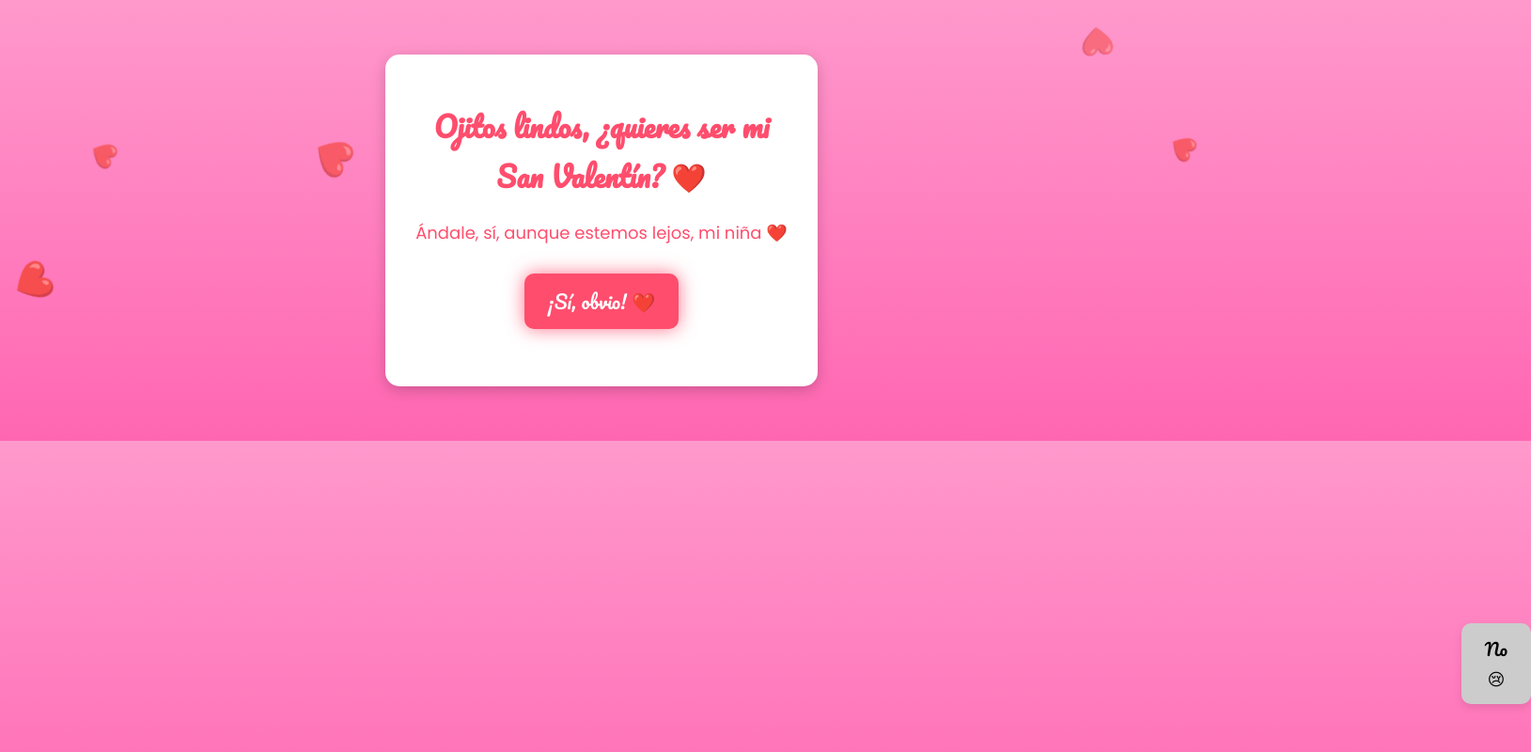
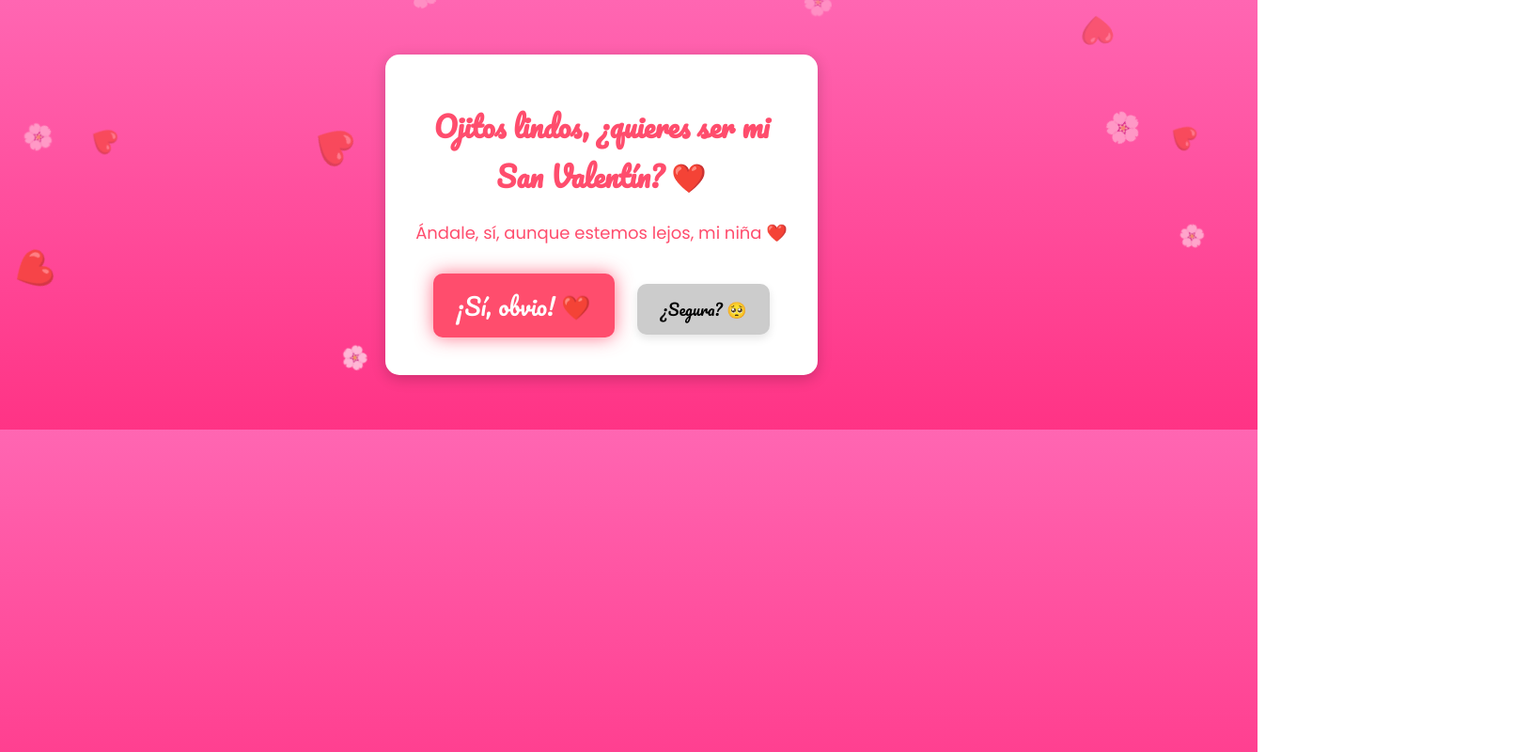
Before and after one commit to AlessoR/FAV, a plain HTML site: page index.html in a window 1280 px wide. Both pictures are taken after a click on the button "No 😢". Shown: the whole page at 94% size, 1629 px wide, since content can reach past the window. Drawn offline with Linux system fonts and the light colour scheme.

Commit message:
Actualizar index.html

```diff
--- a/index.html
+++ b/index.html
@@ -15,6 +15,12 @@
             overflow: hidden;
             color: white;
             position: relative;
+            animation: bgAnimation 10s infinite alternate;
+        }
+
+        @keyframes bgAnimation {
+            0% { background: linear-gradient(to bottom, #ff99cc, #ff66b2); }
+            100% { background: linear-gradient(to bottom, #ff66b2, #ff3385); }
         }
 
         .container {
@@ -48,7 +54,6 @@
         .buttons {
             margin-top: 20px;
             position: relative;
-            height: 100px;
         }
 
         .btn {
@@ -82,9 +87,7 @@
         .no {
             background-color: #ccc;
             color: black;
-            position: absolute;
-            font-size: 18px;
-            transition: transform 0.3s, left 0.3s, top 0.3s;
+            transition: transform 0.3s, font-size 0.3s;
         }
 
         /* Animación de corazones flotantes */
@@ -93,17 +96,26 @@
             100% { transform: translateY(-100vh) rotate(360deg); opacity: 0; }
         }
 
+        .heart, .flower {
+            position: absolute;
+            animation: floating 5s linear infinite;
+        }
+
         .heart {
-            position: absolute;
             color: #ff4d6d;
             font-size: 30px;
-            animation: floating 5s linear infinite;
+        }
+
+        .flower {
+            color: #ffcc00;
+            font-size: 30px;
+            animation-duration: 6s;
         }
     </style>
 </head>
 <body>
 
-    <!-- Corazones flotantes -->
+    <!-- Corazones y flores flotantes -->
     <script>
         function createHeart() {
             const heart = document.createElement("div");
@@ -119,15 +131,30 @@
             }, 5000);
         }
 
+        function createFlower() {
+            const flower = document.createElement("div");
+            flower.innerHTML = "🌸";
+            flower.classList.add("flower");
+            flower.style.left = Math.random() * 100 + "vw";
+            flower.style.animationDuration = Math.random() * 3 + 2 + "s";
+            flower.style.fontSize = Math.random() * 20 + 20 + "px";
+            document.body.appendChild(flower);
+
+            setTimeout(() => {
+                flower.remove();
+            }, 5000);
+        }
+
         setInterval(createHeart, 500);
+        setInterval(createFlower, 800);
     </script>
 
     <div class="container">
         <h1>Ojitos lindos, ¿quieres ser mi San Valentín? ❤️</h1>
         <p>Ándale, sí, aunque estemos lejos, mi niña ❤️</p>
         <div class="buttons">
-            <button class="btn yes" onclick="aceptar()">¡Sí, obvio! ❤️</button>
-            <button class="btn no" id="noButton">No 😢</button>
+            <button class="btn yes" id="yesButton" onclick="aceptar()">¡Sí, obvio! ❤️</button>
+            <button class="btn no" id="noButton" onclick="dudar()">No 😢</button>
         </div>
     </div>
 
@@ -136,23 +163,30 @@
             alert("Aunque no estemos cerca, quiero que sepas que te amo ❤️.");
         }
 
-        // Función para que el botón "No" huya
+        // Función cuando intenta presionar "No"
         let intentos = 0;
-        document.getElementById("noButton").addEventListener("mouseover", function() {
+        function dudar() {
             intentos++;
-            var x = Math.random() * (window.innerWidth - 100);
-            var y = Math.random() * (window.innerHeight - 100);
+            if (intentos === 1) {
+                document.getElementById("noButton").innerText = "¿Segura? 🥺";
+            } else if (intentos === 2) {
+                document.getElementById("noButton").innerText = "Piensa bien 💔";
+            } else if (intentos === 3) {
+                document.getElementById("noButton").innerText = "No me hagas esto 😭";
+            } else if (intentos >= 4) {
+                document.getElementById("noButton").style.display = "none";
+            }
 
-            // Cada vez que intentan presionar "No", se mueve más rápido
-            this.style.position = "absolute";
-            this.style.left = x + "px";
-            this.style.top = y + "px";
+            // Hacer más grande el botón de "Sí" y más pequeño el de "No"
+            let yesButton = document.getElementById("yesButton");
+            let noButton = document.getElementById("noButton");
 
-            // Después de muchos intentos, el botón desaparece
-            if (intentos > 7) {
-                this.style.display = "none";
-            }
-        });
+            let currentYesSize = parseFloat(window.getComputedStyle(yesButton).fontSize);
+            let currentNoSize = parseFloat(window.getComputedStyle(noButton).fontSize);
+
+            yesButton.style.fontSize = (currentYesSize + 5) + "px";
+            noButton.style.fontSize = (currentNoSize - 3) + "px";
+        }
     </script>
 
 </body>
```
